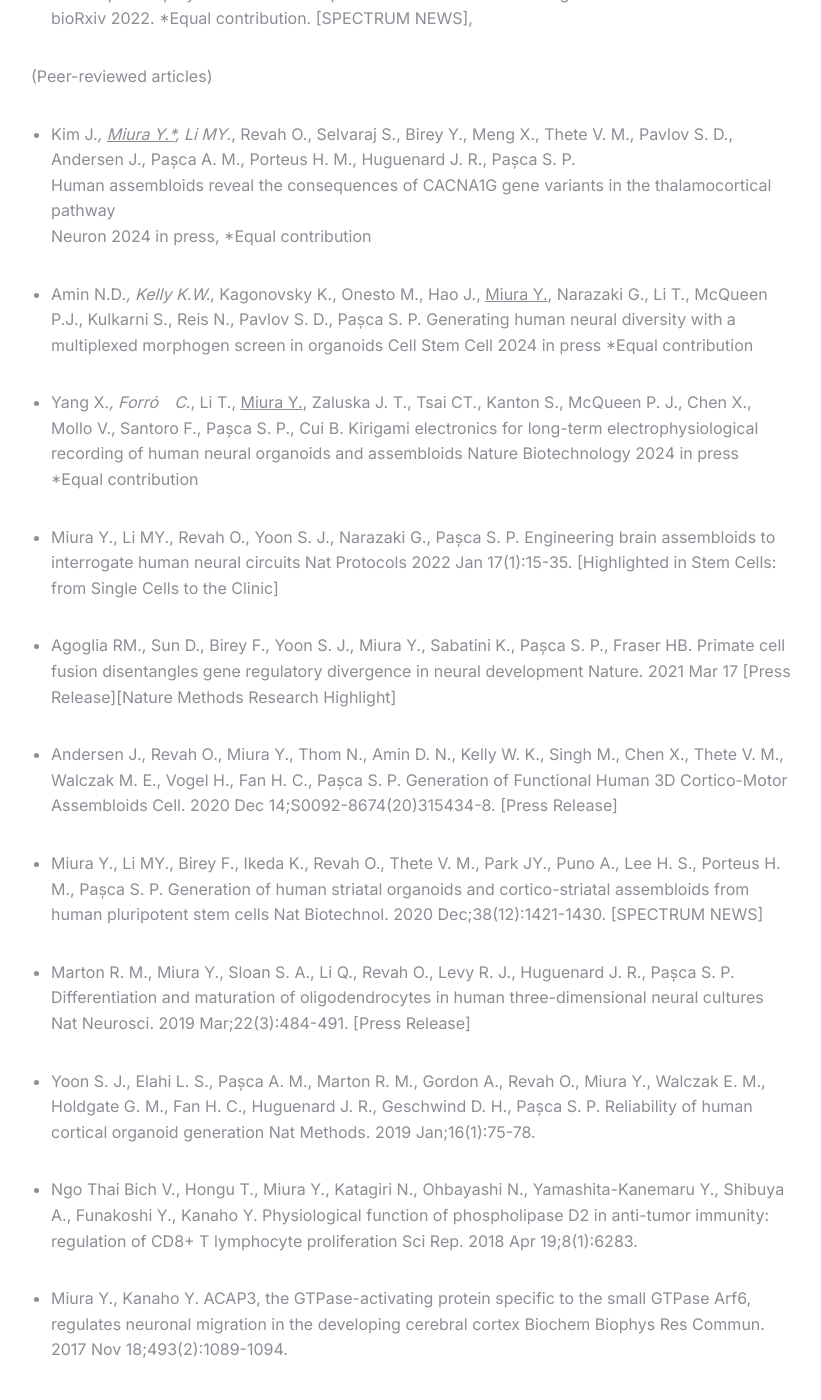
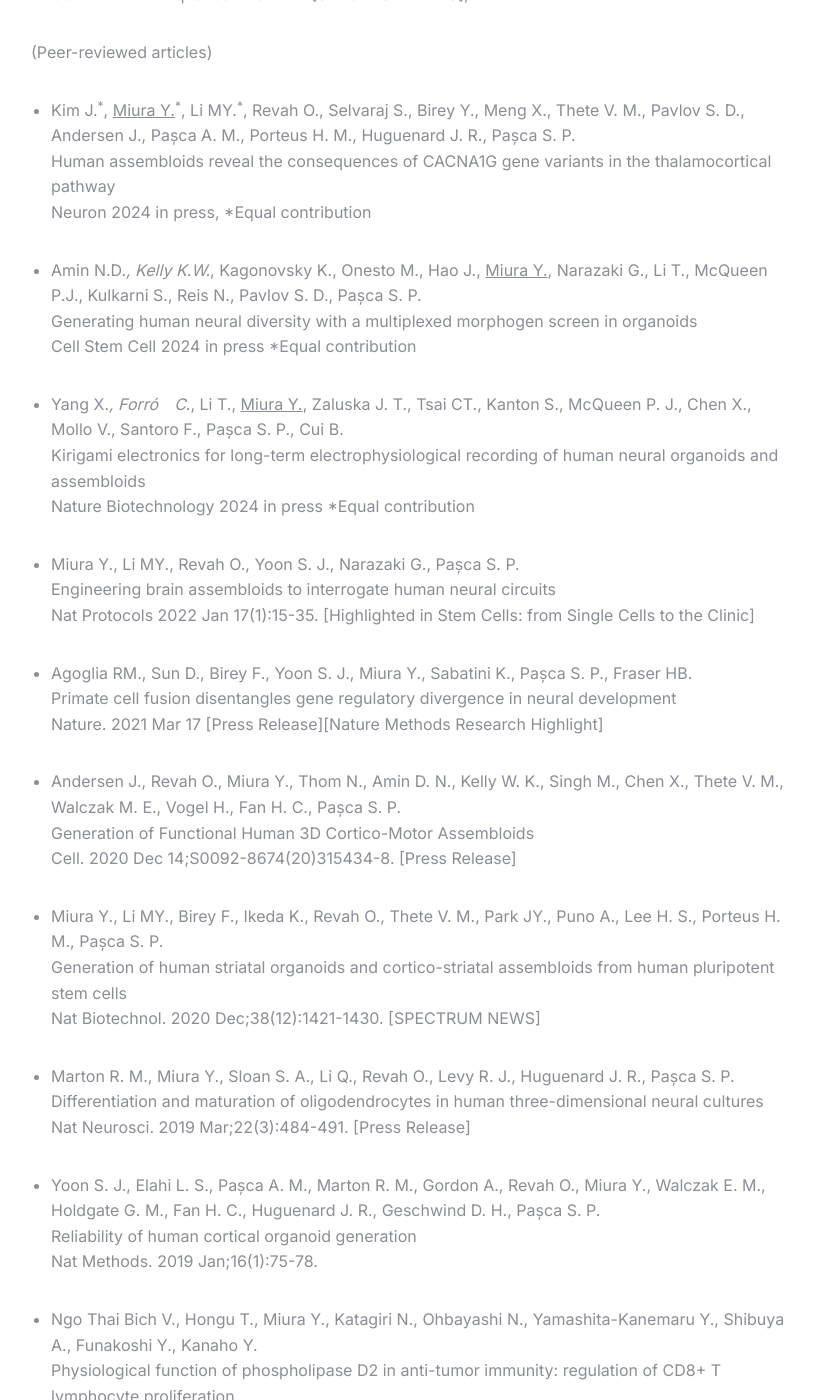
Before and after one commit to ykmiura/ykmiura.github.io, a Jekyll site: the page built from _pages/elements.md, in a window 1280 px wide and 1400 px high, scrolled down 611 px. Shown: the whole window, without its empty margins (229-1050 px from the left). Built offline with Jekyll 4.4.1, drawn with Linux system fonts in a browser that asks for light colours; some of the changed text lies outside the part shown.

Commit message:
Update elements.md

```diff
--- a/_pages/elements.md
+++ b/_pages/elements.md
@@ -11,76 +11,75 @@
 * <ins>Miura Y.</ins><sup>*</sup>, Kim J.<sup>*</sup>, Jurjuț O., Kelley KW., Yang X., Chen X., Thete MV., Revah O., Cui B., Pachitariu M., Pașca S. P.<br>
 Assembloid model to study loop circuits of the human nervous system<br>
 bioRxiv 2024. *Equal contribution
-
-* Narazaki G., <ins>Miura Y.</ins>, Pavlov S. D., Thete V. M., Roth J. G., Shin S., Heilshorn S. C., Pașca S. P.<br>
+* Narazaki G.<sup>*</sup>, <ins>Miura Y.</ins><sup>*</sup>, Pavlov S. D., Thete V. M., Roth J. G., Shin S., Heilshorn S. C., Pașca S. P.<br>
 Biocompatible polymers for scalable production of human neural organoids<br>
-bioRxiv 2022. *Equal contribution. [SPECTRUM NEWS],
+bioRxiv 2022. <sup>*</sup>Equal contribution. [SPECTRUM NEWS],
 
 (Peer-reviewed articles)
-* Kim J.*, <ins>Miura Y.*</ins>, Li MY*., Revah O., Selvaraj S., Birey Y., Meng X., Thete V. M., Pavlov S. D., Andersen J., Pașca A. M., Porteus H. M., Huguenard J. R., Pașca S. P.<br>
+* Kim J.<sup>*</sup>, <ins>Miura Y.</ins><sup>*</sup>, Li MY.<sup>*</sup>, Revah O., Selvaraj S., Birey Y., Meng X., Thete V. M., Pavlov S. D., Andersen J., Pașca A. M., Porteus H. M., Huguenard J. R., Pașca S. P.<br>
 Human assembloids reveal the consequences of CACNA1G gene variants in the thalamocortical pathway<br>
 Neuron 2024 in press, *Equal contribution
 
-* Amin N.D.*, Kelly K.W.*, Kagonovsky K., Onesto M., Hao J., <ins>Miura Y.</ins>, Narazaki G., Li T., McQueen P.J., Kulkarni S., Reis N., Pavlov S. D., Pașca S. P.
-Generating human neural diversity with a multiplexed morphogen screen in organoids
+* Amin N.D.*, Kelly K.W.*, Kagonovsky K., Onesto M., Hao J., <ins>Miura Y.</ins>, Narazaki G., Li T., McQueen P.J., Kulkarni S., Reis N., Pavlov S. D., Pașca S. P.<br>
+Generating human neural diversity with a multiplexed morphogen screen in organoids<br>
 Cell Stem Cell 2024 in press *Equal contribution
 
-* Yang X.*, Forró　C*., Li T., <ins>Miura Y.</ins>, Zaluska J. T., Tsai CT., Kanton S., McQueen P. J., Chen X., Mollo V., Santoro F., Pașca S. P., Cui B.
-Kirigami electronics for long-term electrophysiological recording of human neural organoids and assembloids
+* Yang X.*, Forró　C*., Li T., <ins>Miura Y.</ins>, Zaluska J. T., Tsai CT., Kanton S., McQueen P. J., Chen X., Mollo V., Santoro F., Pașca S. P., Cui B.<br>
+Kirigami electronics for long-term electrophysiological recording of human neural organoids and assembloids<br>
 Nature Biotechnology 2024 in press *Equal contribution
 
-* Miura Y., Li MY., Revah O., Yoon S. J., Narazaki G., Pașca S. P.
-Engineering brain assembloids to interrogate human neural circuits
+* Miura Y., Li MY., Revah O., Yoon S. J., Narazaki G., Pașca S. P.<br>
+Engineering brain assembloids to interrogate human neural circuits<br>
 Nat Protocols 2022 Jan 17(1):15-35. [Highlighted in Stem Cells: from Single Cells to the Clinic]
 
-* Agoglia RM., Sun D., Birey F., Yoon S. J., Miura Y., Sabatini K., Pașca S. P., Fraser HB.
-Primate cell fusion disentangles gene regulatory divergence in neural development
+* Agoglia RM., Sun D., Birey F., Yoon S. J., Miura Y., Sabatini K., Pașca S. P., Fraser HB.<br>
+Primate cell fusion disentangles gene regulatory divergence in neural development<br>
 Nature. 2021 Mar 17 [Press Release][Nature Methods Research Highlight]
 
-* Andersen J., Revah O., Miura Y., Thom N., Amin D. N., Kelly W. K., Singh M., Chen X., Thete V. M., Walczak M. E., Vogel H., Fan H. C., Pașca S. P.
-Generation of Functional Human 3D Cortico-Motor Assembloids
+* Andersen J., Revah O., Miura Y., Thom N., Amin D. N., Kelly W. K., Singh M., Chen X., Thete V. M., Walczak M. E., Vogel H., Fan H. C., Pașca S. P.<br>
+Generation of Functional Human 3D Cortico-Motor Assembloids<br>
 Cell. 2020 Dec 14;S0092-8674(20)315434-8. [Press Release]
 
-* Miura Y., Li MY., Birey F., Ikeda K., Revah O., Thete V. M., Park JY., Puno A., Lee H. S., Porteus H. M., Pașca S. P.
-Generation of human striatal organoids and cortico-striatal assembloids from human pluripotent stem cells
+* Miura Y., Li MY., Birey F., Ikeda K., Revah O., Thete V. M., Park JY., Puno A., Lee H. S., Porteus H. M., Pașca S. P.<br>
+Generation of human striatal organoids and cortico-striatal assembloids from human pluripotent stem cells<br>
 Nat Biotechnol. 2020 Dec;38(12):1421-1430. [SPECTRUM NEWS]
 
-* Marton R. M., Miura Y., Sloan S. A., Li Q., Revah O., Levy R. J., Huguenard J. R., Pașca S. P.
-Differentiation and maturation of oligodendrocytes in human three-dimensional neural cultures
+* Marton R. M., Miura Y., Sloan S. A., Li Q., Revah O., Levy R. J., Huguenard J. R., Pașca S. P.<br>
+Differentiation and maturation of oligodendrocytes in human three-dimensional neural cultures<br>
 Nat Neurosci. 2019 Mar;22(3):484-491. [Press Release]
 
-* Yoon S. J., Elahi L. S., Pașca A. M., Marton R. M., Gordon A., Revah O., Miura Y., Walczak E. M., Holdgate G. M., Fan H. C., Huguenard J. R., Geschwind D. H., Pașca S. P.
-Reliability of human cortical organoid generation
+* Yoon S. J., Elahi L. S., Pașca A. M., Marton R. M., Gordon A., Revah O., Miura Y., Walczak E. M., Holdgate G. M., Fan H. C., Huguenard J. R., Geschwind D. H., Pașca S. P.<br>
+Reliability of human cortical organoid generation<br>
 Nat Methods. 2019 Jan;16(1):75-78.
 
-* Ngo Thai Bich V., Hongu T., Miura Y., Katagiri N., Ohbayashi N., Yamashita-Kanemaru Y., Shibuya A., Funakoshi Y., Kanaho Y.
-Physiological function of phospholipase D2 in anti-tumor immunity: regulation of CD8+ T lymphocyte proliferation
+* Ngo Thai Bich V., Hongu T., Miura Y., Katagiri N., Ohbayashi N., Yamashita-Kanemaru Y., Shibuya A., Funakoshi Y., Kanaho Y.<br>
+Physiological function of phospholipase D2 in anti-tumor immunity: regulation of CD8+ T lymphocyte proliferation<br>
 Sci Rep. 2018 Apr 19;8(1):6283.
 
-* Miura Y., Kanaho Y.
-ACAP3, the GTPase-activating protein specific to the small GTPase Arf6, regulates neuronal migration in the developing cerebral cortex
+* Miura Y., Kanaho Y.<br>
+ACAP3, the GTPase-activating protein specific to the small GTPase Arf6, regulates neuronal migration in the developing cerebral cortex<br>
 Biochem Biophys Res Commun. 2017 Nov 18;493(2):1089-1094.
 
-* Miura Y.*, Ngo Thai Bich V*., Furuya M., Hasegawa H., Takahashi S., Katagiri N., Hongu T., Funakoshi Y., Ohbayashi N., Kanaho Y.
-The small G protein Arf6 expressed in keratinocytes by HGF stimulation is a regulator for skin wound healing
+* Miura Y.*, Ngo Thai Bich V*., Furuya M., Hasegawa H., Takahashi S., Katagiri N., Hongu T., Funakoshi Y., Ohbayashi N., Kanaho Y.<br>
+The small G protein Arf6 expressed in keratinocytes by HGF stimulation is a regulator for skin wound healing<br>
 Sci Rep. 2017 Apr 21;7:46649. *Equal contribution
 
-* Miura Y.*, Hongu T*., Yamauchi Y., Funakoshi Y., Katagiri N., Ohbayashi N., Kanaho Y.
-ACAP3 regulates neurite outgrowth through its GAP activity specific to Arf6 in mouse hippocampal neurons
+* Miura Y.*, Hongu T*., Yamauchi Y., Funakoshi Y., Katagiri N., Ohbayashi N., Kanaho Y.<br>
+ACAP3 regulates neurite outgrowth through its GAP activity specific to Arf6 in mouse hippocampal neurons<br>
 Biochem J. 2016 Sep 1;473(17):2591-602. *Equal contribution
 
 (Reviews and Preview papers)
 
-* Miura Y., Pașca S. P.
-Mapping human brain organoids on a spatial atlas
+* Miura Y., Pașca S. P.<br>
+Mapping human brain organoids on a spatial atlas<br>
 Cell Stem Cell. (Preview) 2021 June;28(6):983-984.
 
-* Miura Y., Pașca S. P.
-Polarizing brain organoids
+* Miura Y., Pașca S. P.<br>
+Polarizing brain organoids<br>
 Nat Biotechnol. (News and Views) 2019 Apr;37(4):377-378.
 
-* Yamauchi Y, Miura Y., Kanaho Y.
-Machineries regulating the activity of the small GTPase Arf6 in cancer cells are potential targets for developing innovative anti-cancer drugs
+* Yamauchi Y, Miura Y., Kanaho Y.<br>
+Machineries regulating the activity of the small GTPase Arf6 in cancer cells are potential targets for developing innovative anti-cancer drugs<br>
 Adv Biol Regul. 2017 Jan;63:115-121.
 
 ***
```
